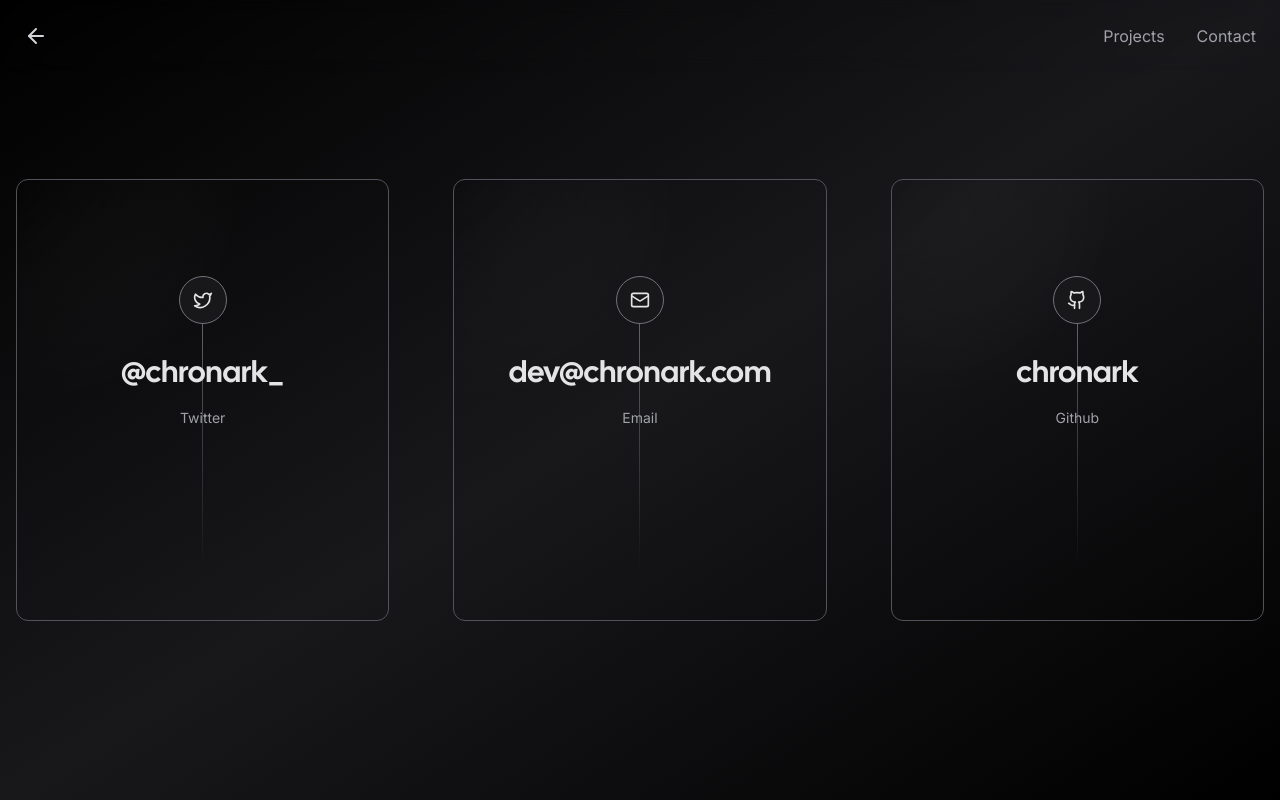
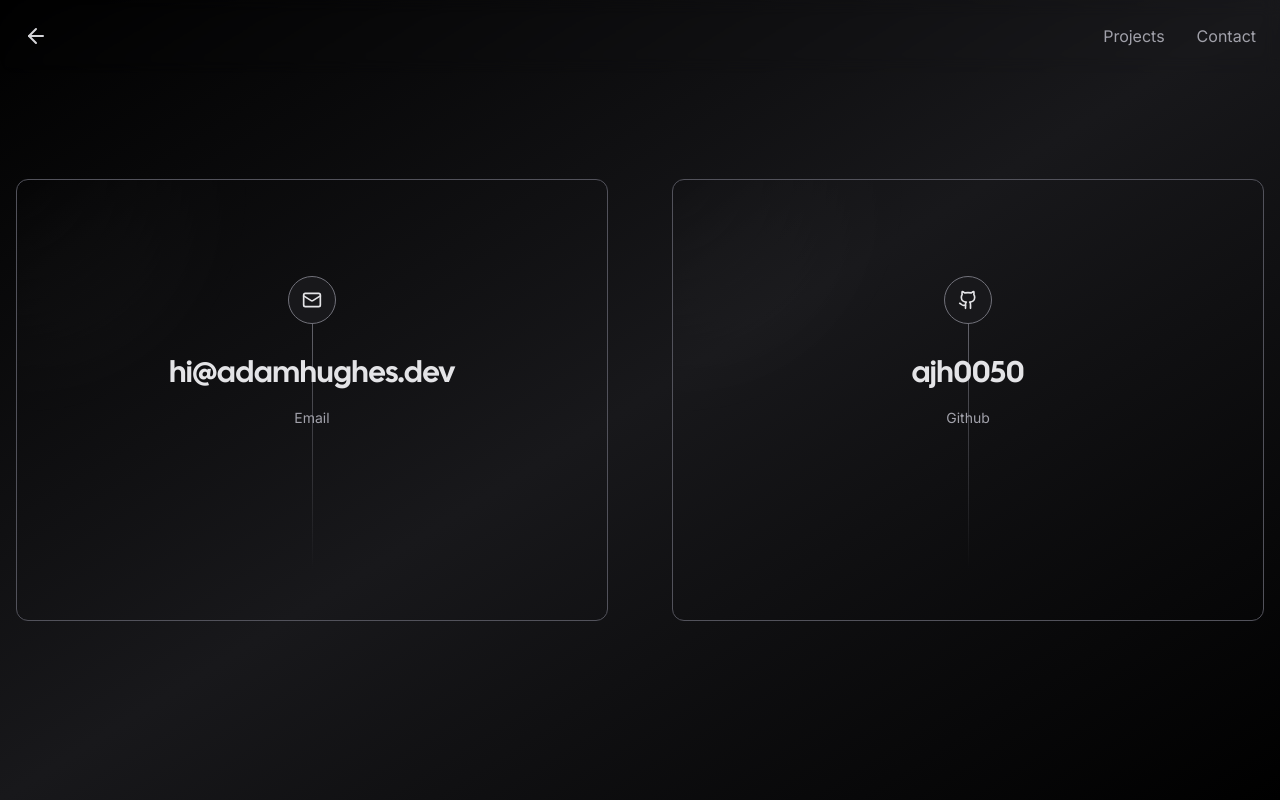
Before and after one commit to chronark/chronark.com, a Next.js app: page /contact in a window 1280 px wide. Built offline with nearby package versions, Linux system fonts and the light colour scheme; what tailwindcss-debug-screens would draw is missing.

Commit message:
Remove twitter and restyle the grid for 2

```diff
--- a/app/contact/page.tsx
+++ b/app/contact/page.tsx
@@ -6,31 +6,61 @@ import { Card } from "../components/card";
 
 const socials = [
 	{
-		icon: <Twitter size={20} />,
-		href: "https://twitter.com/chronark_",
-		label: "Twitter",
-		handle: "@chronark_",
-	},
-	{
 		icon: <Mail size={20} />,
-		href: "mailto:dev@chronark.com",
+		href: "mailto:hi@adamhughes.dev",
 		label: "Email",
-		handle: "dev@chronark.com",
+		handle: "hi@adamhughes.dev",
 	},
 	{
 		icon: <Github size={20} />,
-		href: "https://github.com/chronark",
+		href: "https://github.com/ajh0050",
 		label: "Github",
-		handle: "chronark",
+		handle: "ajh0050",
 	},
 ];
 
+// export default function Example() {
+// 	return (
+// 		<div className=" bg-gradient-to-tl from-zinc-900/0 via-zinc-900 to-zinc-900/0">
+// 			<Navigation />
+// 			<div className="container flex items-center justify-center min-h-screen px-4 mx-auto">
+// 				<div className="grid w-full grid-cols-1 gap-8 mx-auto mt-8 sm:mt-0 sm:grid-cols-3 lg:gap-16">
+// 					{socials.map((s) => (
+// 						<Card>
+// 							<Link
+// 								href={s.href}
+// 								target="_blank"
+// 								className="p-4 relative flex flex-col items-center gap-4 duration-700 group md:gap-8 md:py-24  lg:pb-48  md:p-16"
+// 							>
+// 								<span
+// 									className="absolute w-px h-2/3 bg-gradient-to-b from-zinc-500 via-zinc-500/50 to-transparent"
+// 									aria-hidden="true"
+// 								/>
+// 								<span className="relative z-10 flex items-center justify-center w-12 h-12 text-sm duration-1000 border rounded-full text-zinc-200 group-hover:text-white group-hover:bg-zinc-900 border-zinc-500 bg-zinc-900 group-hover:border-zinc-200 drop-shadow-orange">
+// 									{s.icon}
+// 								</span>{" "}
+// 								<div className="z-10 flex flex-col items-center">
+// 									<span className="text-xl font-medium duration-150 lg:text-3xl text-zinc-200 group-hover:text-white font-display">
+// 										{s.handle}
+// 									</span>
+// 									<span className="mt-4 text-sm text-center duration-1000 text-zinc-400 group-hover:text-zinc-200">
+// 										{s.label}
+// 									</span>
+// 								</div>
+// 							</Link>
+// 						</Card>
+// 					))}
+// 				</div>
+// 			</div>
+// 		</div>
+// 	);
+// }
 export default function Example() {
 	return (
 		<div className=" bg-gradient-to-tl from-zinc-900/0 via-zinc-900 to-zinc-900/0">
 			<Navigation />
 			<div className="container flex items-center justify-center min-h-screen px-4 mx-auto">
-				<div className="grid w-full grid-cols-1 gap-8 mx-auto mt-32 sm:mt-0 sm:grid-cols-3 lg:gap-16">
+				<div className="grid w-full grid-cols-1 gap-8 mx-auto mt-8 sm:mt-0 sm:grid-cols-2 lg:gap-16">
 					{socials.map((s) => (
 						<Card>
 							<Link
```
